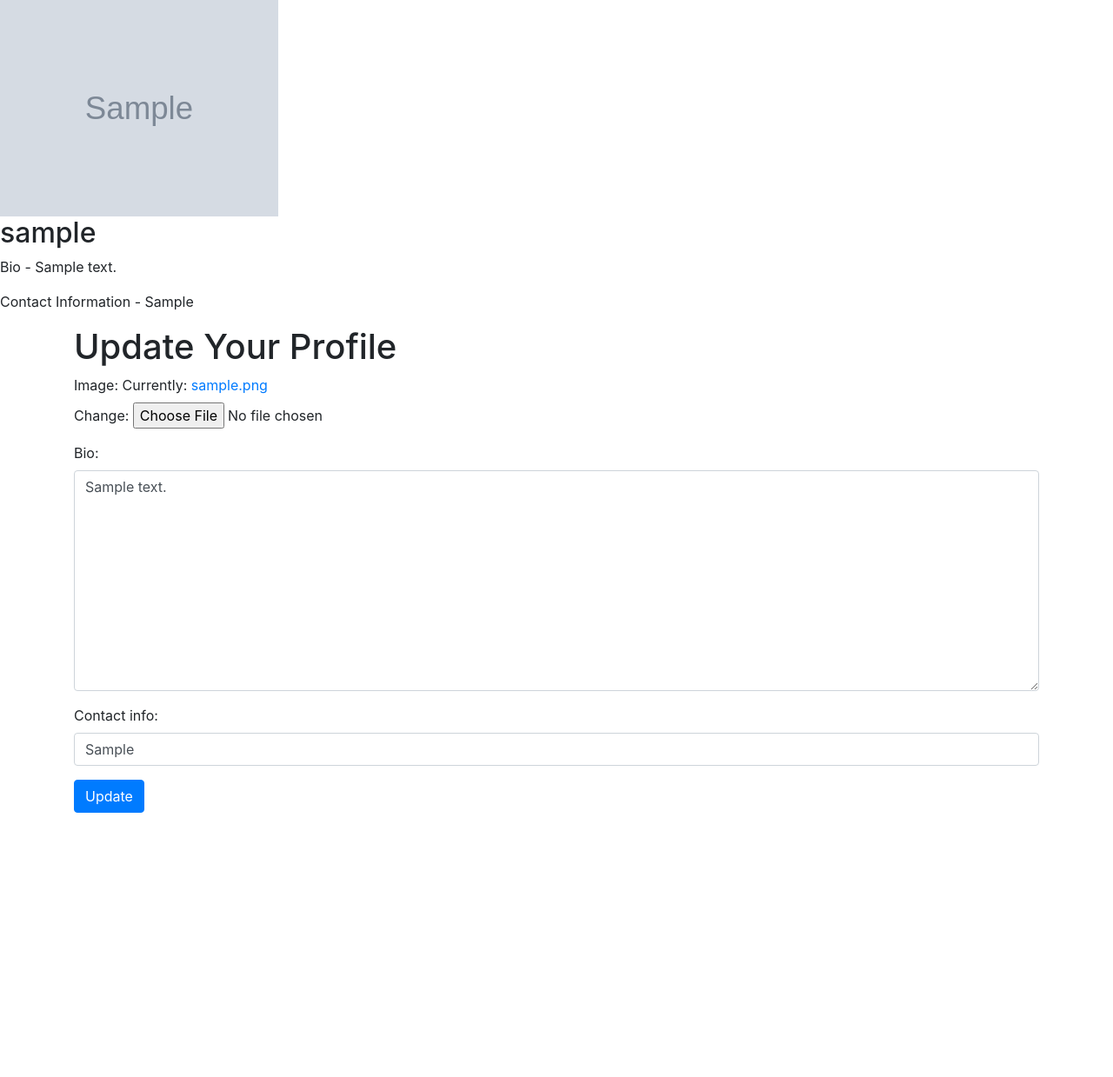
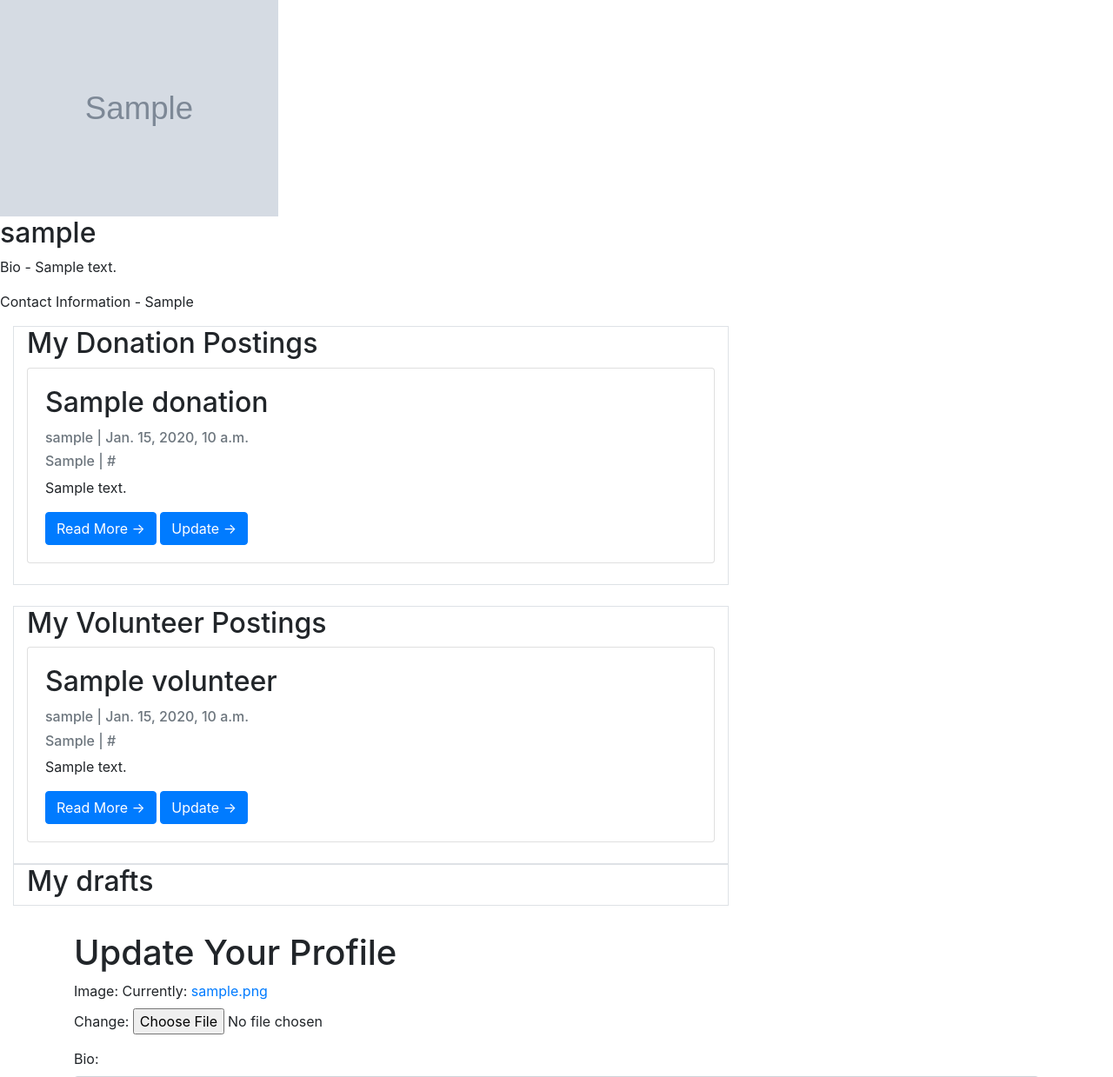
Before and after one commit to Rushilrk/Micro-Donations-Website, a Django app: page /profile/view in a window 1280 px wide. Shown: the part 305-1544 px from the top of the page at 87% size. Before the commit the page ends 1240 px from the top, so only its background shows below. Run offline with Django 3.2, Linux system fonts and the light colour scheme; a user stored in the database is signed in; tables that the repository leaves empty hold one stand-in row (values such as "Sample post"); grey boxes marked "Sample" are stand-in pictures; parts of the project's set-up code (start-up, migrations or seed data) failed here and were passed over; some libraries are stand-ins or nearby versions.

Commit message:
fixed delete, added my posts/draft to user profile, auto generated user field for forms

```diff
--- a/donation_app/forms.py
+++ b/donation_app/forms.py
@@ -5,11 +5,10 @@
 class DonationForm(forms.ModelForm):
     class Meta:
         model = Donation
-        fields = ('title', 'description', 'creator', 'external_link', 'contact_info', 'status')
+        exclude = ['creator']
+        fields = ('title', 'description', 'external_link', 'contact_info', 'status')
         widgets = {
             'title': forms.TextInput(attrs={'class': 'form-control'}),
-
-           # 'creator': forms.TextInput(attrs={'class': 'form-control'}),
             'description': forms.Textarea(attrs={'class': 'form-control'}),
             'external_link': forms.TextInput(attrs={'class': 'form-control'}),
             'contact_info': forms.TextInput(attrs={'class': 'form-control'})
@@ -18,10 +17,10 @@
 class VolunteerForm(forms.ModelForm):
     class Meta:
         model = Volunteer
-        fields = ('title', 'description', 'creator', 'external_link', 'contact_info', 'status')
+        exclude = ['creator']
+        fields = ('title', 'description', 'external_link', 'contact_info', 'status')
         widgets = {
             'title': forms.TextInput(attrs={'class': 'form-control'}),
-           # 'creator': forms.TextInput(attrs={'class': 'form-control'}),
             'description': forms.Textarea(attrs={'class': 'form-control'}),
             'external_link': forms.TextInput(attrs={'class': 'form-control'}),
             'contact_info': forms.TextInput(attrs={'class': 'form-control'})
@@ -55,7 +54,8 @@
 class MakeProfile(forms.ModelForm):
     class Meta:
         model = Profile
-        fields = ('user', 'image', 'bio', 'contact_info')
+        exclude = ['creator']
+        fields = ('image', 'bio', 'contact_info')
         widgets = {
             'bio': forms.Textarea(attrs={'class': 'form-control'}),
             'contact_info': forms.TextInput(attrs={'class': 'form-control'})
--- a/donation_app/templates/donation_app/donation.html
+++ b/donation_app/templates/donation_app/donation.html
@@ -76,6 +76,7 @@
                     <a href="{% url 'donation_detail' donation.slug  %}" class="btn btn-primary">Read More &rarr;</a>
                     {% if user.id == donation.creator.id %}
                     <a href="{% url 'update_donation' donation.slug  %}" class="btn btn-primary">Update &rarr;</a>
+                    <a href="{% url 'delete_donation' donation.slug %}" class="btn btn-primary">Delete</a>
                     {% endif %}
                 </div>
             </div>
--- a/donation_app/templates/donation_app/profile.html
+++ b/donation_app/templates/donation_app/profile.html
@@ -64,6 +64,88 @@
             <p> Contact Information - {{ user.profile.contact_info }}</p>
         </div>
     </div>
+
+
+     <div class="col-sm-8" style="margin-bottom:30px">
+        <div class="container border">
+      <h2>My Donation Postings</h2>
+            {% for donation in don_posts %}
+            <div class="card mb-4">
+                <div class="card-body">
+                    <h2 class="card-title">{{ donation.title }}</h2>
+                    <p class="card-text text-muted h6">{{ donation.creator }} | {{ donation.created_on}} </p>
+                    <p class="card-text text-muted h6">{{ donation.contact_info }} | {{ donation.external_link}} </p>
+                    <p class="card-text">{{donation.description|slice:":200" }}</p>
+                    <a href="{% url 'donation_detail' donation.slug  %}" class="btn btn-primary">Read More &rarr;</a>
+                    {% if user.id == donation.creator.id %}
+                    <a href="{% url 'update_donation' donation.slug  %}" class="btn btn-primary">Update &rarr;</a>
+                    {% endif %}
+                </div>
+            </div>
+            {% endfor %}
+        </div>
+        <br>
+        <div class="container border">
+      <h2>My Volunteer Postings</h2>
+      {% for volunteer in vol_posts %}
+            <div class="card mb-4">
+                <div class="card-body">
+                    <h2 class="card-title">{{ volunteer.title }}</h2>
+                    <p class="card-text text-muted h6">{{ volunteer.creator }} | {{ volunteer.created_on}} </p>
+                    <p class="card-text text-muted h6">{{ volunteer.contact_info }} | {{ volunteer.external_link}} </p>
+                    <p class="card-text">{{volunteer.description|slice:":200" }}</p>
+                    <a href="{% url 'volunteer_detail' volunteer.slug  %}" class="btn btn-primary">Read More &rarr;</a>
+                    {% if user.id == volunteer.creator.id %}
+                    <a href="{% url 'update_volunteer' volunteer.slug  %}" class="btn btn-primary">Update &rarr;</a>
+                    {% endif %}
+                </div>
+            </div>
+            {% endfor %}
+            </div>
+        <div class="container border">
+        <h2>My drafts</h2>
+      {% for volunteer in vol_drafts %}
+            <div class="card mb-4">
+                <div class="card-body">
+                    <h2 class="card-title">{{ volunteer.title }}</h2>
+                    <p class="card-text text-muted h6">{{ volunteer.creator }} | {{ volunteer.created_on}} </p>
+                    <p class="card-text text-muted h6">{{ volunteer.contact_info }} | {{ volunteer.external_link}} </p>
+                    <p class="card-text">{{volunteer.description|slice:":200" }}</p>
+                    <a href="{% url 'volunteer_detail' volunteer.slug  %}" class="btn btn-primary">Read More &rarr;</a>
+                    {% if user.id == volunteer.creator.id %}
+                    <a href="{% url 'update_volunteer' volunteer.slug  %}" class="btn btn-primary">Update &rarr;</a>
+                    {% endif %}
+                </div>
+            </div>
+            {% endfor %}
+            {% for donation in don_drafts %}
+            <div class="card mb-4">
+                <div class="card-body">
+                    <h2 class="card-title">{{ donation.title }}</h2>
+                    <p class="card-text text-muted h6">{{ donation.creator }} | {{ donation.created_on}} </p>
+                    <p class="card-text text-muted h6">{{ donation.contact_info }} | {{ donation.external_link}} </p>
+                    <p class="card-text">{{donation.description|slice:":200" }}</p>
+                    <a href="{% url 'donation_detail' donation.slug  %}" class="btn btn-primary">Read More &rarr;</a>
+                    {% if user.id == donation.creator.id %}
+                    <a href="{% url 'update_donation' donation.slug  %}" class="btn btn-primary">Update &rarr;</a>
+                    {% endif %}
+                </div>
+            </div>
+            {% endfor %}
+
+        </div>
+
+  </div>
+</div>
+
+
+
+
+
+
+
+
+
     <div class="container">
     {% block content %}
     <h1>Update Your Profile</h1>
--- a/donation_app/templates/donation_app/volunteer.html
+++ b/donation_app/templates/donation_app/volunteer.html
@@ -74,6 +74,7 @@
                     <a href="{% url 'volunteer_detail' volunteer.slug  %}" class="btn btn-primary">Read More &rarr;</a>
                     {% if user.id == volunteer.creator.id %}
                     <a href="{% url 'update_volunteer' volunteer.slug  %}" class="btn btn-primary">Update &rarr;</a>
+                    <a href="{% url 'delete_volunteer' volunteer.slug %}" class="btn btn-primary">Delete</a>
                     {% endif %}
                 </div>
             </div>
--- a/donation_app/views.py
+++ b/donation_app/views.py
@@ -19,6 +19,7 @@
         donate = DonationForm(request.POST)
         if donate.is_valid():
             don = donate.save(commit=False)
+            don.creator = request.user
             don.save()
             return HttpResponseRedirect('list')
     else:
@@ -31,6 +32,7 @@
         volunteer = VolunteerForm(request.POST)
         if volunteer.is_valid():
             vol = volunteer.save(commit=False)
+            vol.creator = request.user
             vol.save()
             return HttpResponseRedirect('list')
     else:
@@ -103,12 +105,21 @@
     if request.method == "POST":
         form_class = ProfileUpdate(request.POST, request.FILES, instance=request.user.profile)
         if form_class.is_valid():
+            form_class.creator = request.user
             form_class.save()
         return redirect('profile')
     else:
         form_class = ProfileUpdate(instance=request.user.profile)
+        don_posts = Donation.objects.filter(status=True).filter(creator=request.user)
+        vol_posts = Volunteer.objects.filter(status=True).filter(creator=request.user)
+        don_drafts = Donation.objects.filter(status=0).filter(creator=request.user)
+        vol_drafts = Volunteer.objects.filter(status=0).filter(creator=request.user)
     context = {
-        'form': form_class
+        'form': form_class,
+        'don_posts' : don_posts,
+        'vol_posts' : vol_posts,
+        'don_drafts' : don_drafts,
+        'vol_drafts' : vol_drafts,
     }
     return render(request, 'donation_app/profile.html', context)
 
```
